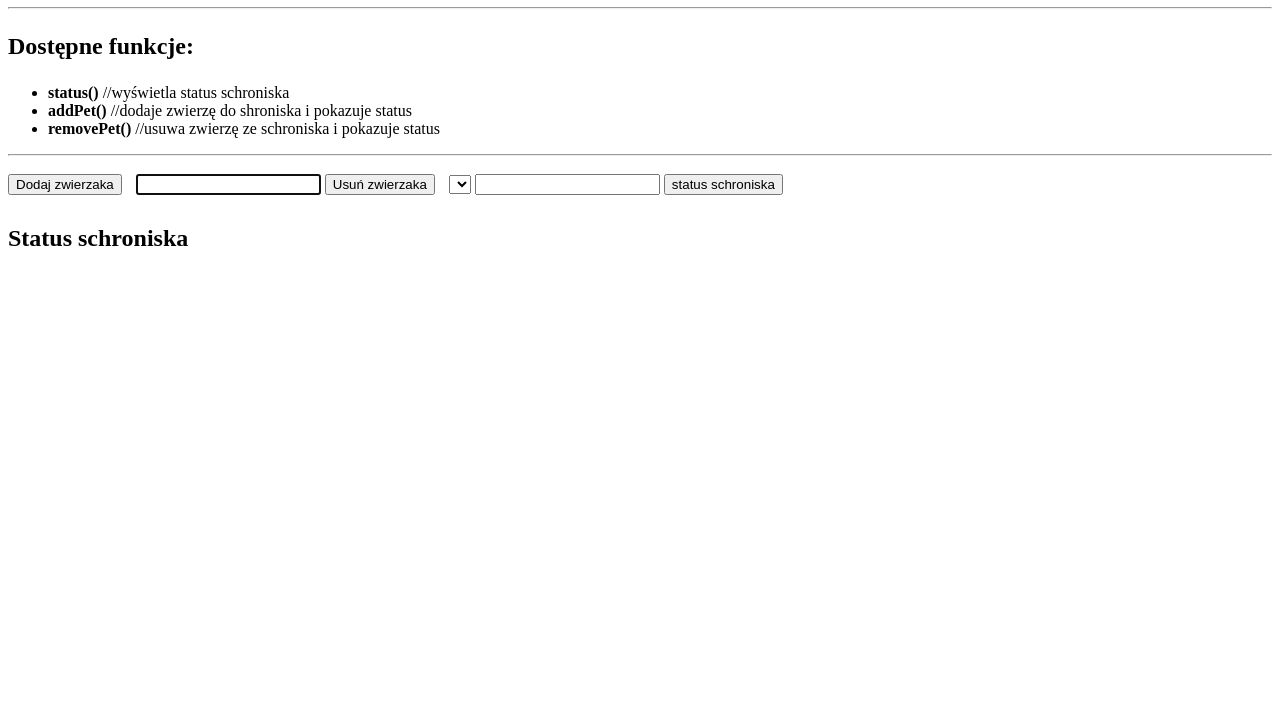
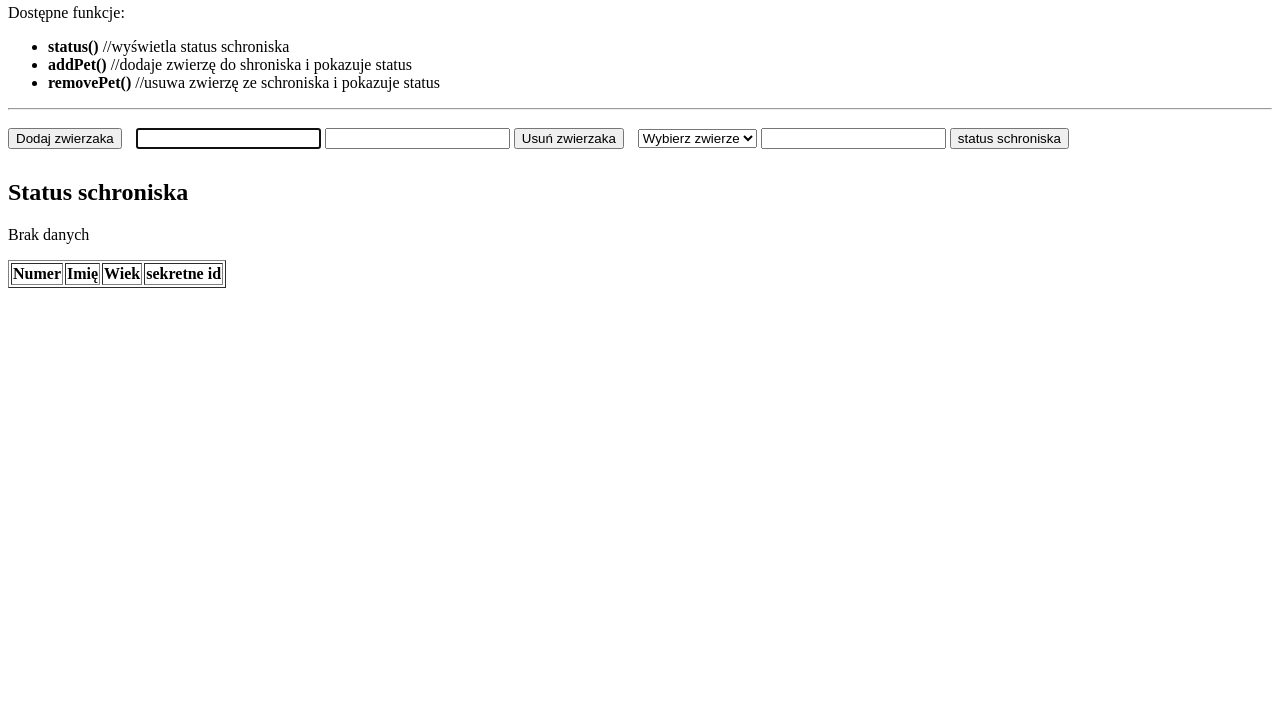
Before and after one commit to LukaszGreiner/Animal-shelter-Manager, a plain HTML site: page index.html in a window 1280 px wide. Shown: the part 73-800 px from the top of the page. Drawn offline with Linux system fonts and the light colour scheme.

Commit message:
Added inputs & table

```diff
--- a/index.html
+++ b/index.html
@@ -6,27 +6,34 @@
     <meta name="viewport" content="width=device-width, initial-scale=1" />
     <title>Menadżer schroniska</title>
     <style>
-        p:first-of-type {
+        main p {
             font-size: 1.5em;
-            font-weight: bold;
+
         }
 
         .main input {
             margin: 10px 0;
         }
+
         .btn {
             display: inline-block;
             margin-right: 10px;
         }
+
         .red {
-            background-color: red;
+            color: red;
+            text-decoration: underline;
             font-weight: bold;
         }
+
 
     </style>
 </head>
 
 <body>
+    <article>
+
+        <section>
             <h1>Menadżer schroniska</h1>
             <hr>
             <p>Dostępne funkcje: </p>
@@ -36,26 +43,52 @@
                 <li><b>removePet()</b> //usuwa zwierzę ze schroniska i pokazuje status</li>
             </ul>
             <hr>
-
+        </section>
         <section class="main" id="main">
             <button type="button" id="addPetBtn" class="btn ">Dodaj zwierzaka</button>
-            <input type="text" id="addPetInput" autofocus>
+            <input type="text" id="petNameInput" autofocus>
+            <input type="text" id="petAgeInput" autofocus>
+            <!-- Inne wartości niż imię-->
 
             <button type="button" id="remPetBtn" class="btn ">Usuń zwierzaka</button>
-            <select name="pet" id="selectPet"></select>
-            <input type='search' id="remPetInput" autofocus>
+            <select name="pet" id="selectPet" onchange="change()">
+                <option value="">Wybierz zwierze</option>
+            </select>
+            <input type='search' id="remPetInput">
 
 
             <button type="button" id="statusBtn" class="btn ">status schroniska</button>
         </section>
+
+        <section class="statusSect">
             <h2>Status schroniska</h2>
             <div id="statusDiv" class="statusDiv">
-
+                <p>Brak danych</p>
             </div>
 
+            <table id="statusTable" border="1">
+                <tr>
+                    <th>Numer</th>
+                    <th>Imię</th>
+                    <th>Wiek</th>
+                    <th>sekretne id</th>
+                </tr>
+            </table>
+
+
+        </section>
+
+    </article>
 
     <!--skrypty-->
+    <!--
+    <script
+  src="https://code.jquery.com/jquery-3.2.1.slim.min.js"
+  integrity="sha256-k2WSCIexGzOj3Euiig+TlR8gA0EmPjuc79OEeY5L45g="
+  crossorigin="anonymous"></script>
+-->
     <script src="script.js"></script>
+    <script src="data.js"></script>
 </body>
 
 </html>
```
Lines whose indentation alone changed are shown as unchanged.
